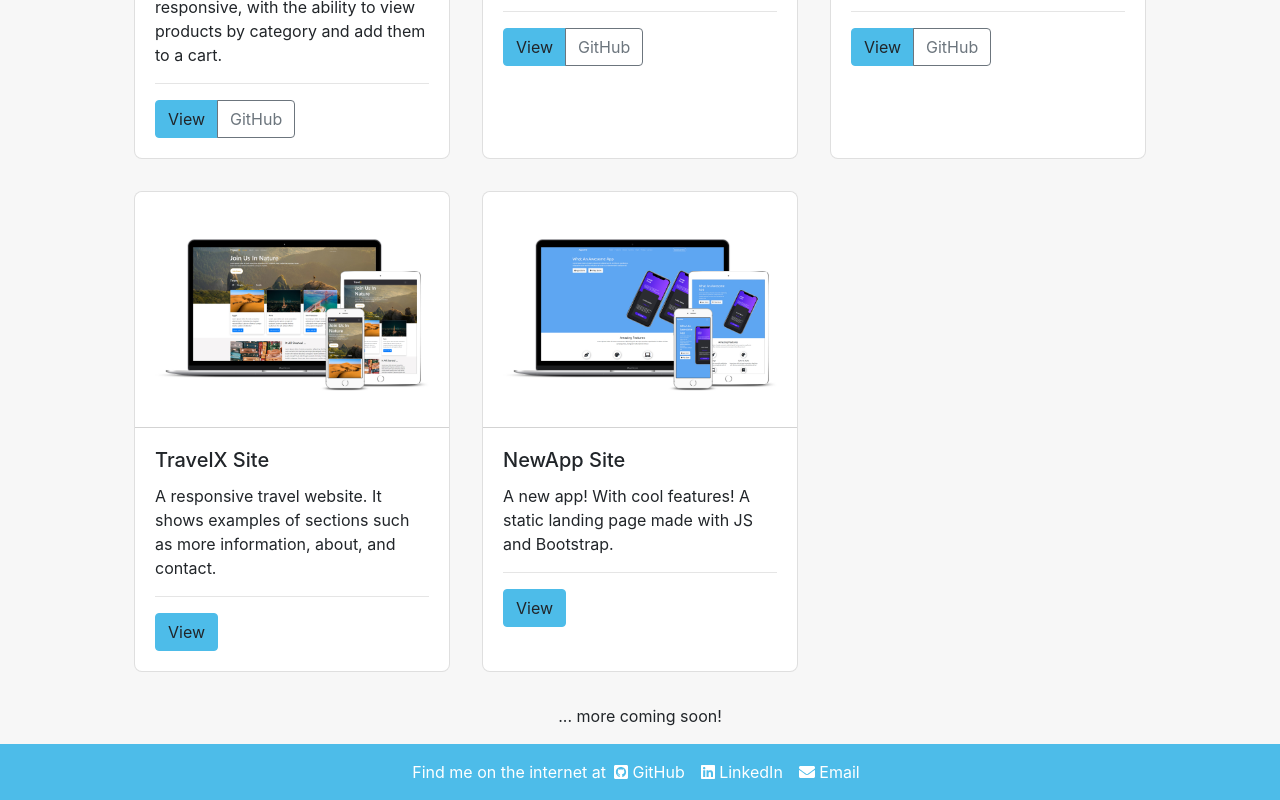
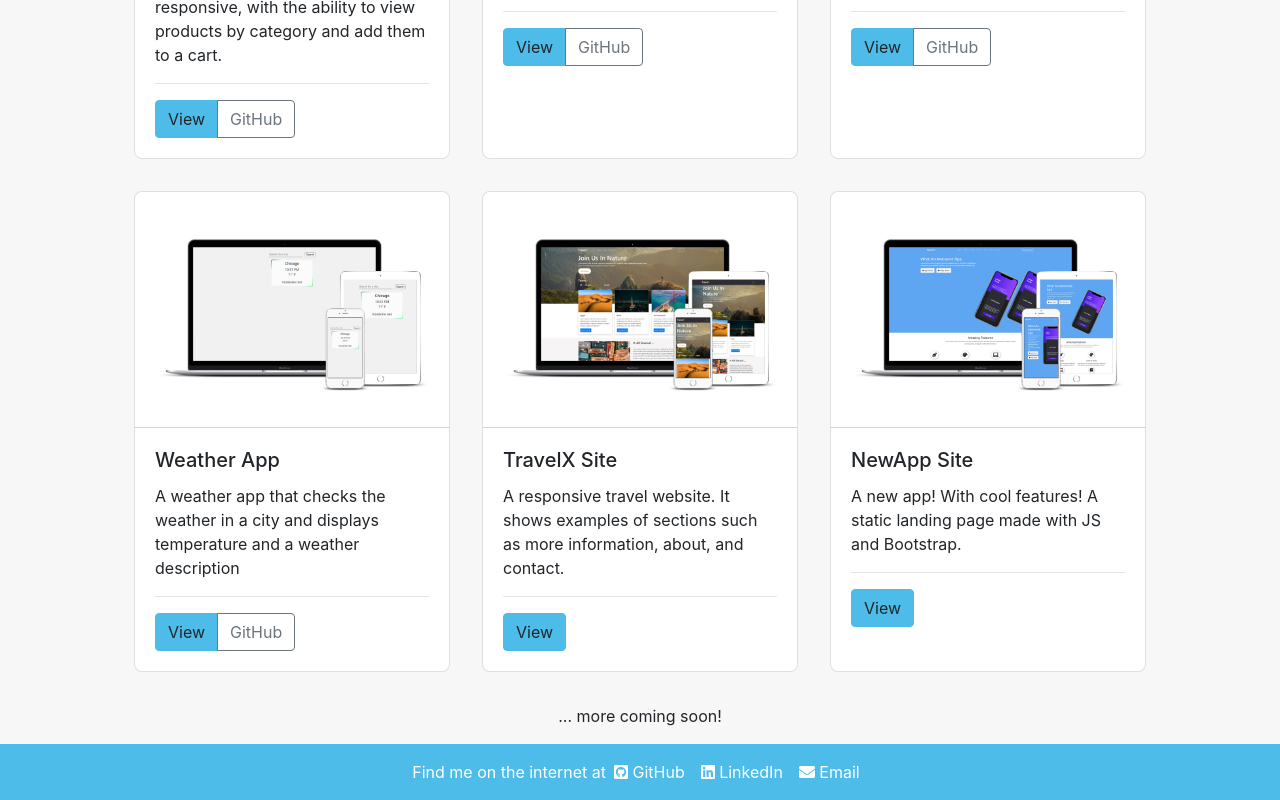
Before and after one commit to Etriz/RPDWebsite, a React (Create React App) app: page / in a window 1280 px wide. Shown: the part 957-1757 px from the top of the page. Built offline with nearby package versions, Linux system fonts and the light colour scheme.

Commit message:
add weather app to projects (#9)
add weather app to projects

```diff
--- a/src/ProjectData.js
+++ b/src/ProjectData.js
@@ -3,6 +3,7 @@ import app from './images/app-site-icon.jpg';
 import tracker from './images/tracker-icon.jpg';
 import furniture from './images/hideaway-site-icon.jpg';
 import pokedex from './images/pokedex-icon.jpg';
+import weather from './images/weather-icon.jpg';
 let data = [
   {
     id: '04',
@@ -32,6 +33,15 @@ let data = [
     githubURL: 'https://github.com/Etriz/BugTrackerReact',
   },
   {
+    id: '06',
+    name: 'Weather App',
+    description:
+      'A weather app that checks the weather in a city and displays temperature and a weather description',
+    image: weather,
+    liveURL: 'https://rpd-weatherapp.netlify.app',
+    githubURL: 'https://github.com/Etriz/WeatherApp',
+  },
+  {
     id: '01',
     name: 'TravelX Site',
     description:
```
Also changed, not shown: src/images/weather-icon.jpg (added).
